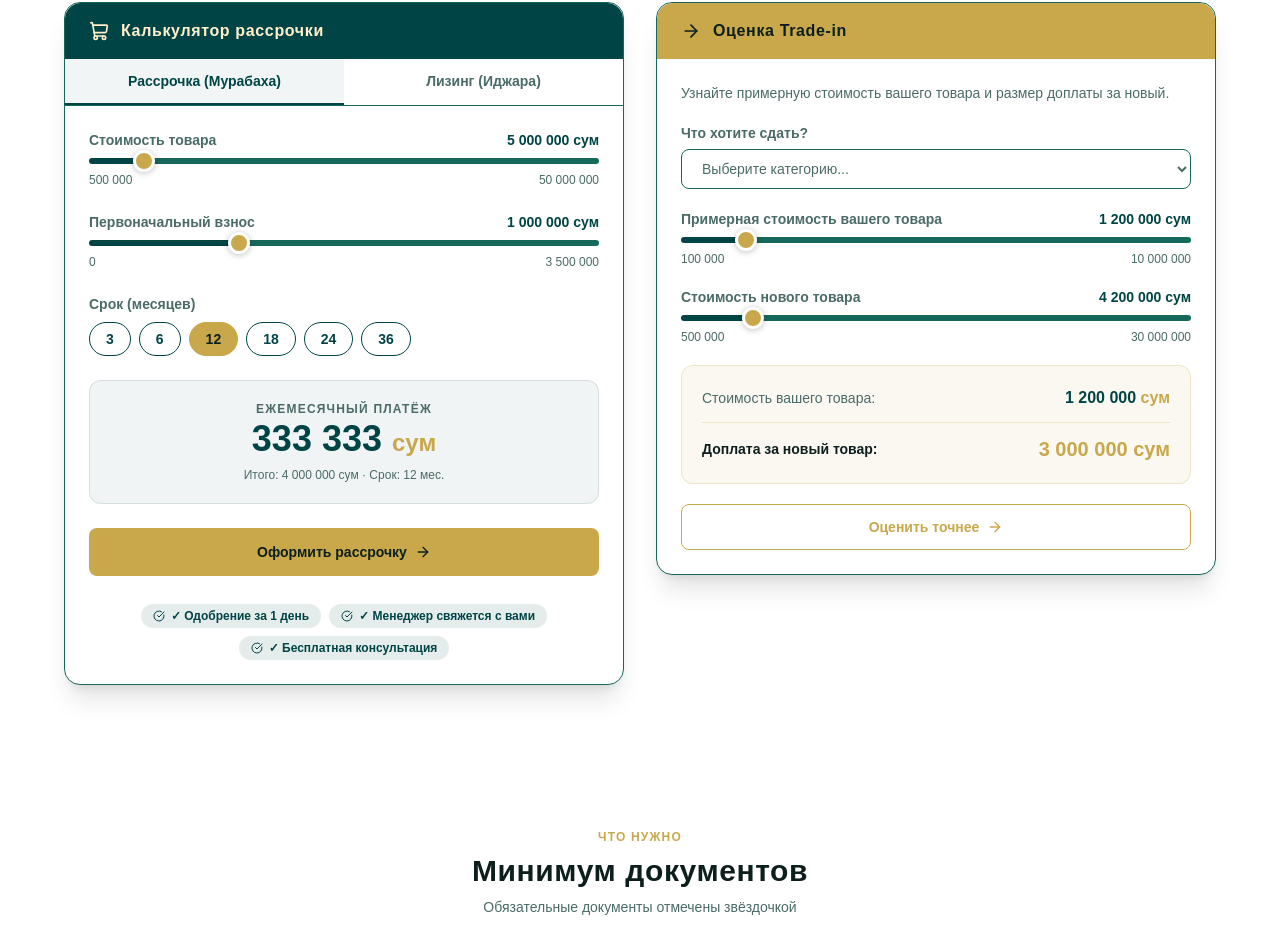
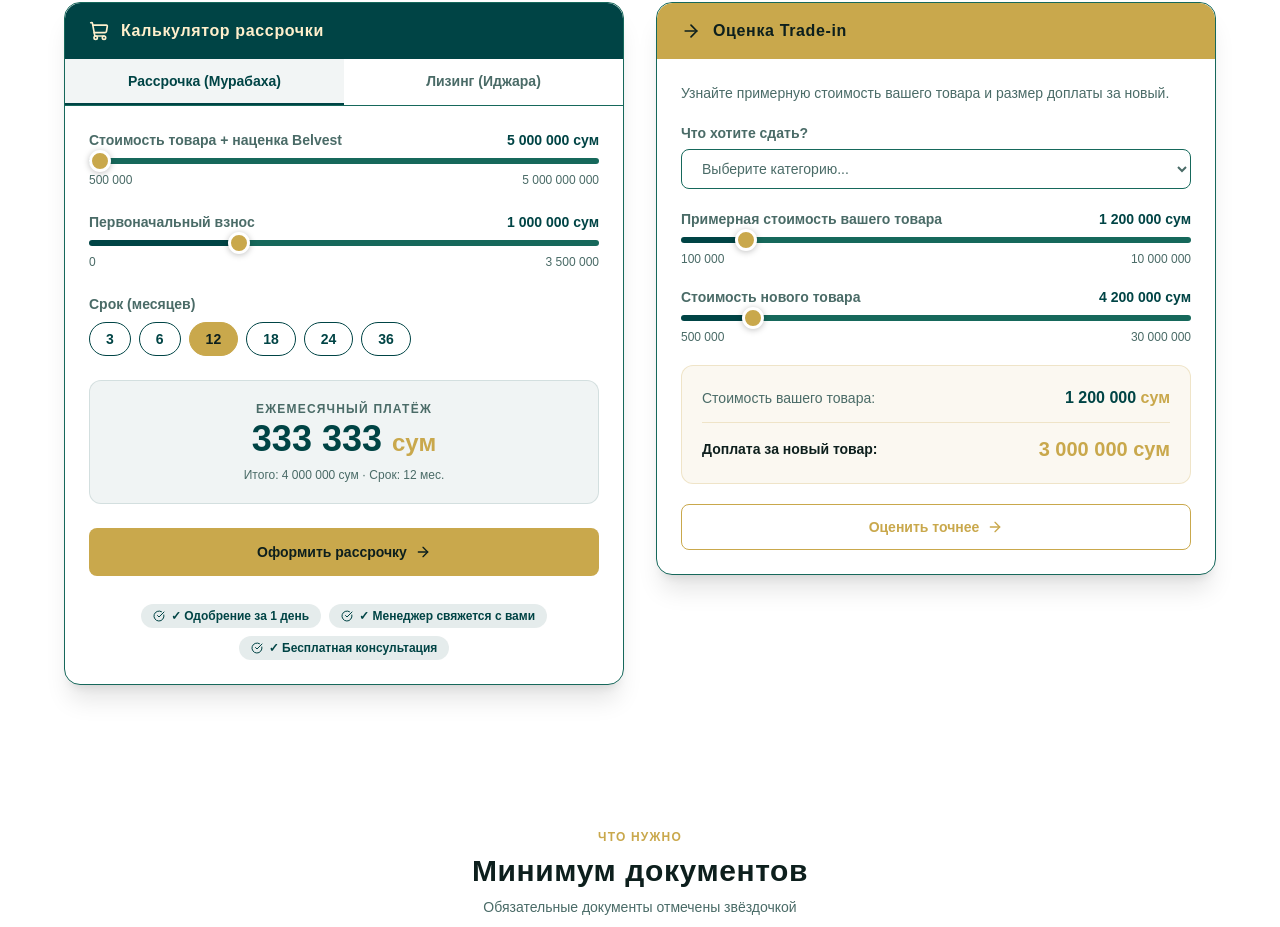
Before and after one commit to ikromov098/belvestuz, a Next.js app: page /rassrochka in a window 1280 px wide. Shown: the part 1270-2197 px from the top of the page. Built offline with nearby package versions, Linux system fonts and the light colour scheme; a web font is replaced by a local one.

Commit message:
brand and content update

```diff
--- a/src/components/Calculator.tsx
+++ b/src/components/Calculator.tsx
@@ -13,14 +13,10 @@ type Tab = 'installment' | 'leasing';
 
 const TERMS = [3, 6, 12, 18, 24, 36];
 
-const TRADE_IN_CATEGORIES = [
-  'Смартфон',
-  'Ноутбук / ПК',
-  'Телевизор',
-  'Холодильник / стиральная машина',
-  'Кондиционер',
-  'Другая техника',
-];
+const TRADE_IN_CATEGORIES: Record<'uz' | 'ru', string[]> = {
+  ru: ['Смартфон', 'Автомобиль', 'Другая техника'],
+  uz: ['Smartfon', 'Avtomobil', 'Boshqa texnika'],
+};
 
 const TRUST_BADGES = [
   'Без скрытых комиссий',
@@ -155,8 +151,8 @@ function InstallmentCalculator() {
           label={isLeasing ? t.services.leasing : t.calculator.propertyValue}
           value={price}
           min={500_000}
-          max={50_000_000}
-          step={500_000}
+          max={5_000_000_000}
+          step={5_000_000}
           display={`${fmt(price)} сум`}
           onChange={handlePriceChange}
         />
@@ -247,8 +243,10 @@ function TradeInEstimator() {
   const [category, setCategory] = useState('');
   const [estimate, setEstimate] = useState(1_200_000);
   const [newPrice, setNewPrice] = useState(4_200_000);
+  const { lang } = useLanguage();
 
   const topay = Math.max(0, newPrice - estimate);
+  const categories = TRADE_IN_CATEGORIES[lang];
 
   return (
     <div
@@ -282,7 +280,7 @@ function TradeInEstimator() {
             }}
           >
             <option value="" disabled>Выберите категорию...</option>
-            {TRADE_IN_CATEGORIES.map((c) => (
+            {categories.map((c) => (
               <option key={c} value={c}>{c}</option>
             ))}
           </select>
--- a/src/data/translations.ts
+++ b/src/data/translations.ts
@@ -31,7 +31,7 @@ export const translations = {
     },
     calculator: {
       title:          'Калькулятор рассрочки',
-      propertyValue:  'Стоимость товара',
+      propertyValue:  'Стоимость товара + наценка Belvest',
       term:           'Срок (месяцев)',
       monthlyPayment: 'Ежемесячный платёж',
       applyButton:    'Оформить рассрочку',
@@ -155,7 +155,7 @@ export const translations = {
     },
     calculator: {
       title:          'Nasiya savdo kalkulyatori',
-      propertyValue:  'Tovar narxi',
+      propertyValue:  'Tovar narxi + Belvest ustamasi',
       term:           "Muddat (oy)",
       monthlyPayment: "Oylik to'lov",
       applyButton:    'Nasiya savdo rasmiylashtirish',
```
